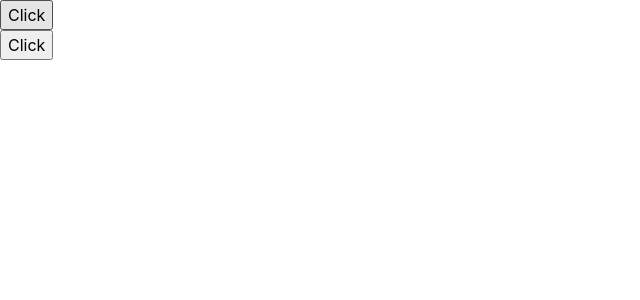
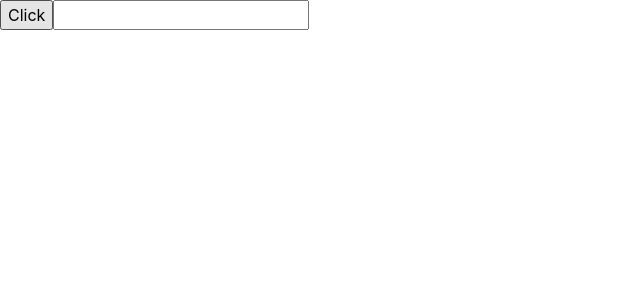
Before and after one commit to tjmgregory/wysiwyg-web-editor, a Next.js app: page / in a window 1280 px wide. Both pictures are taken after a click on the button "Click". Shown: the top 300 px of the page, without its empty margins (0-640 px from the left). Built offline with nearby package versions, Linux system fonts and the light colour scheme.

Commit message:
feat: makes button add a text box

```diff
--- /dev/null
+++ b/src/commmon/EditorMode.ts
@@ -0,0 +1,6 @@
+enum EditorMode {
+  Edit,
+  Preview,
+}
+
+export default EditorMode;
--- /dev/null
+++ b/src/commmon/Objects.ts
@@ -0,0 +1,6 @@
+enum Objects {
+  Box,
+  Text,
+}
+
+export default Objects;
--- /dev/null
+++ b/src/components/Editor/Objects.ts
@@ -0,0 +1,6 @@
+enum Objects {
+  Box,
+  H1,
+}
+
+export default Objects;
--- a/src/components/Editor/index.tsx
+++ b/src/components/Editor/index.tsx
@@ -1,8 +1,7 @@
-import Div from "../Objects/Div";
+import Box from "../Objects/Box";
 
 const Editor: React.FC = () => {
-  const onAdd = () => {};
-  return <Div />;
+  return <Box />;
 };
 
 export default Editor;
--- a/src/components/Objects/Div/index.tsx
+++ b/src/components/Objects/Box/index.tsx
@@ -1,10 +1,12 @@
 import { useState } from "react";
+import EditorMode from "../../../commmon/EditorMode";
+import Text from "../Text";
 
 type ParentChild = (props: {
   addRight?: (node: React.ReactNode) => void;
 }) => React.ReactNode;
 
-const Div: React.FC = () => {
+const Box: React.FC = () => {
   const [nodes, setNodes] = useState<React.ReactNode[]>([]);
 
   const insertNode: (index: number) => (node: React.ReactNode) => void =
@@ -17,7 +19,9 @@ const Div: React.FC = () => {
 
   return (
     <div>
-      <button onClick={() => insertNode(0)(<Div />)}>{"Click"}</button>
+      <button onClick={() => insertNode(0)(<Text mode={EditorMode.Edit} />)}>
+        {"Click"}
+      </button>
       {nodes}
     </div>
   );
@@ -27,4 +31,4 @@ const childTitle: ParentChild = ({ addRight }: Parameters<ParentChild>[0]) => {
   return <h1>{addRight ? "Can add right" : "Cant add right"}</h1>;
 };
 
-export default Div;
+export default Box;
--- /dev/null
+++ b/src/components/Objects/Text/index.tsx
@@ -0,0 +1,12 @@
+import { useState } from "react";
+import EditorMode from "../../../commmon/EditorMode";
+
+const Text: React.FC<{ mode: EditorMode }> = ({ mode }) => {
+  const [value, setValue] = useState("");
+  if (mode === EditorMode.Edit) {
+    return <input onChange={(e) => setValue(e.target.value)} />;
+  }
+  return <h1>value</h1>;
+};
+
+export default Text;
```
